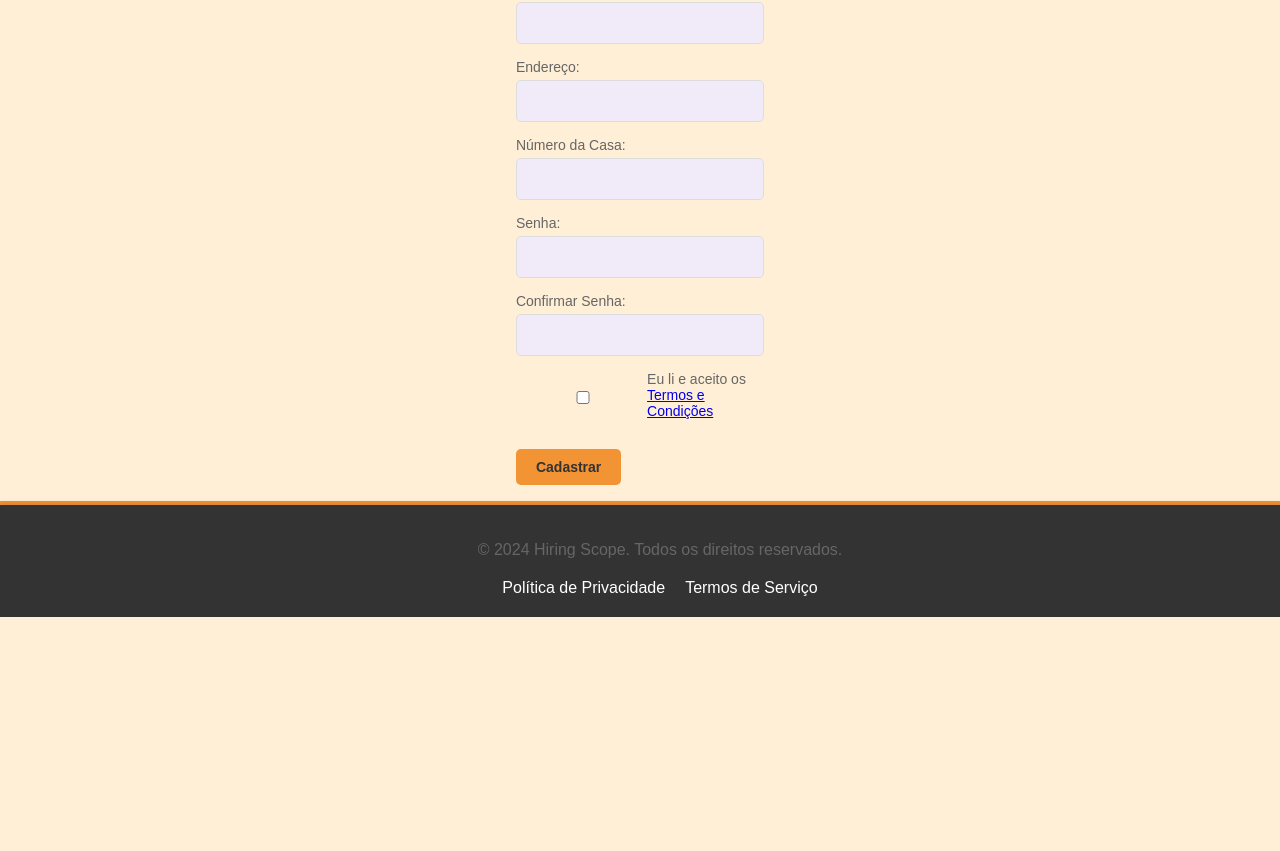
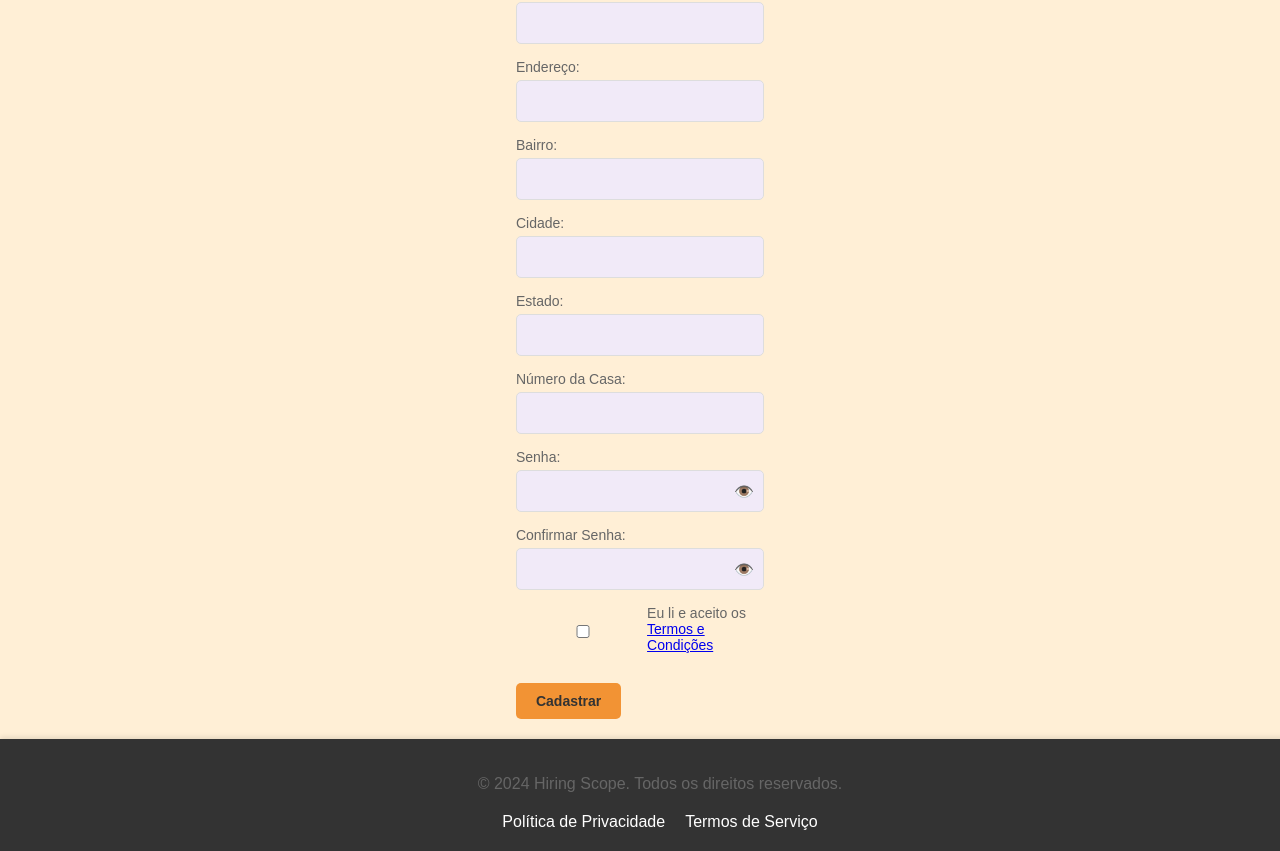
Before and after one commit to lordumungus/TG_5_Semestre_Fatec_Cruzeiro, a React (Create React App) app in the folder my-app/: page /cadastro in a window 1280 px wide. Shown: the part 488-1339 px from the top of the page. Before the commit the page ends 1105 px from the top, so only its background shows below. Built offline with nearby package versions, Linux system fonts and the light colour scheme; no server answers.

Commit message:
cadastro atualizado

```diff
--- a/my-app/src/App.css
+++ b/my-app/src/App.css
@@ -112,16 +112,6 @@ body {
   background-color: #f29334; /* Linha roxa no topo */
 }
 
-.main::after {
-  content: '';
-  position: absolute;
-  bottom: 0;
-  left: 0;
-  width: 100%;
-  height: 4px;
-  background-color: #f29334; /* Linha roxa na parte inferior */
-}
-
 
 /* Rodapé */
 .footer {
--- a/my-app/src/paginas/Cadastro.js
+++ b/my-app/src/paginas/Cadastro.js
@@ -11,15 +11,19 @@ function Cadastro() {
   const [cpf, setCpf] = useState('');
   const [telefone, setTelefone] = useState('');
   const [endereco, setEndereco] = useState('');
+  const [bairro, setBairro] = useState('');
+  const [cidade, setCidade] = useState('');
+  const [estado, setEstado] = useState('');
   const [numeroCasa, setNumeroCasa] = useState('');
   const [cep, setCep] = useState('');
   const [termsAccepted, setTermsAccepted] = useState(false);
   const [message, setMessage] = useState('');
-  const [loading, setLoading] = useState(true); // Estado para controlar o spinner
+  const [showPassword, setShowPassword] = useState(false);
+  const [showConfirmPassword, setShowConfirmPassword] = useState(false);
+  const [loading, setLoading] = useState(true);
   const navigate = useNavigate();
 
   useEffect(() => {
-    // Simulando um carregamento inicial da página
     setTimeout(() => setLoading(false), 1000);
   }, []);
 
@@ -37,12 +41,15 @@ function Cadastro() {
 
     if (cepValue.length === 8) {
       try {
-        setLoading(true); // Ativa o spinner durante a busca do CEP
+        setLoading(true);
         const response = await fetch(`https://viacep.com.br/ws/${cepValue}/json/`);
         const data = await response.json();
 
         if (!data.erro) {
           setEndereco(data.logradouro);
+          setBairro(data.bairro);
+          setCidade(data.localidade);
+          setEstado(data.uf);
           setNumeroCasa('');
         } else {
           setMessage('CEP não encontrado');
@@ -51,10 +58,13 @@ function Cadastro() {
         console.error('Erro ao buscar endereço:', error);
         setMessage('Erro ao buscar endereço. Tente novamente.');
       } finally {
-        setLoading(false); // Desativa o spinner após a busca
+        setLoading(false);
       }
     } else {
       setEndereco('');
+      setBairro('');
+      setCidade('');
+      setEstado('');
     }
   };
 
@@ -75,7 +85,7 @@ function Cadastro() {
     const encryptedPassword = CryptoJS.AES.encrypt(password, 'chave-secreta').toString();
 
     try {
-      setLoading(true); // Ativa o spinner durante a submissão do formulário
+      setLoading(true);
       const response = await fetch('http://localhost:5000/register', {
         method: 'POST',
         headers: {
@@ -88,6 +98,9 @@ function Cadastro() {
           cpf,
           telefone,
           endereco,
+          bairro,
+          cidade,
+          estado,
           numeroCasa,
           cep,
         }),
@@ -105,7 +118,7 @@ function Cadastro() {
       console.error('Erro ao cadastrar:', error);
       setMessage('Erro ao cadastrar. Tente novamente.');
     } finally {
-      setLoading(false); // Desativa o spinner após a submissão
+      setLoading(false);
     }
   };
 
@@ -184,6 +197,39 @@ function Cadastro() {
               />
             </div>
             <div className="form-group">
+              <label htmlFor="bairro">Bairro:</label>
+              <input
+                type="text"
+                id="bairro"
+                name="bairro"
+                value={bairro}
+                onChange={(e) => setBairro(e.target.value)}
+                required
+              />
+            </div>
+            <div className="form-group">
+              <label htmlFor="cidade">Cidade:</label>
+              <input
+                type="text"
+                id="cidade"
+                name="cidade"
+                value={cidade}
+                onChange={(e) => setCidade(e.target.value)}
+                required
+              />
+            </div>
+            <div className="form-group">
+              <label htmlFor="estado">Estado:</label>
+              <input
+                type="text"
+                id="estado"
+                name="estado"
+                value={estado}
+                onChange={(e) => setEstado(e.target.value)}
+                required
+              />
+            </div>
+            <div className="form-group">
               <label htmlFor="numeroCasa">Número da Casa:</label>
               <input
                 type="text"
@@ -196,28 +242,43 @@ function Cadastro() {
             </div>
             <div className="form-group">
               <label htmlFor="password">Senha:</label>
+              <div className="input-container">
                 <input
-                type="password"
+                  type={showPassword ? "text" : "password"}
                   id="password"
                   name="password"
                   value={password}
                   onChange={(e) => setPassword(e.target.value)}
                   required
                 />
+                <span
+                  className="toggle-password"
+                  onClick={() => setShowPassword(!showPassword)}
+                >
+                  {showPassword ? "🙈" : "👁️"}
+                </span>
+              </div>
             </div>
             <div className="form-group">
               <label htmlFor="confirmPassword">Confirmar Senha:</label>
+              <div className="input-container">
                 <input
-                type="password"
+                  type={showConfirmPassword ? "text" : "password"}
                   id="confirmPassword"
                   name="confirmPassword"
                   value={confirmPassword}
                   onChange={(e) => setConfirmPassword(e.target.value)}
                   required
                 />
+                <span
+                  className="toggle-password"
+                  onClick={() => setShowConfirmPassword(!showConfirmPassword)}
+                >
+                  {showConfirmPassword ? "🙈" : "👁️"}
+                </span>
+              </div>
             </div>
 
-            {/* Termos e Condições */}
             <div className="form-group" style={{ display: 'flex', alignItems: 'center' }}>
               <input
                 type="checkbox"
--- a/my-app/src/paginas/Home.css
+++ b/my-app/src/paginas/Home.css
@@ -52,7 +52,7 @@
   background-color: rgba(0, 0, 0, 0.6);
   padding: 20px;
   border-radius: 10px;
-  color: white;
+  color: #f29334;
 }
 
 .btn {
@@ -68,7 +68,7 @@
 .btn:hover {
   background-color: #ffffff;
   border-radius: 8px;
-  border: 2px solid #7728ff;
+  border: 2px solid #f29334;
 }
 
 /* Estilos da lista de serviços */
@@ -87,7 +87,7 @@
 }
 
 .service-box {
-  background-color: #ffffff;
+  background-color: #f29334;
   width: 100%;
   max-width: 320px;
   padding: 20px;
@@ -247,3 +247,31 @@
   font-family: 'Verdana', sans-serif;
   font-weight: 300;
 }
+
+.input-with-icon {
+  display: flex;
+  align-items: center;
+}
+
+.input-with-icon input {
+  flex: 1;
+}
+
+.icon-button {
+  background: transparent;
+  border: none;
+  cursor: pointer;
+  padding: 0 8px;
+}
+
+.input-container {
+  position: relative;
+}
+
+.toggle-password {
+  position: absolute;
+  right: 10px;
+  top: 50%;
+  transform: translateY(-50%);
+  cursor: pointer;
+}
```
Also changed, not shown: 1 other file (tests, documents, lock files or other folders). Lines whose indentation alone changed are shown as unchanged.
